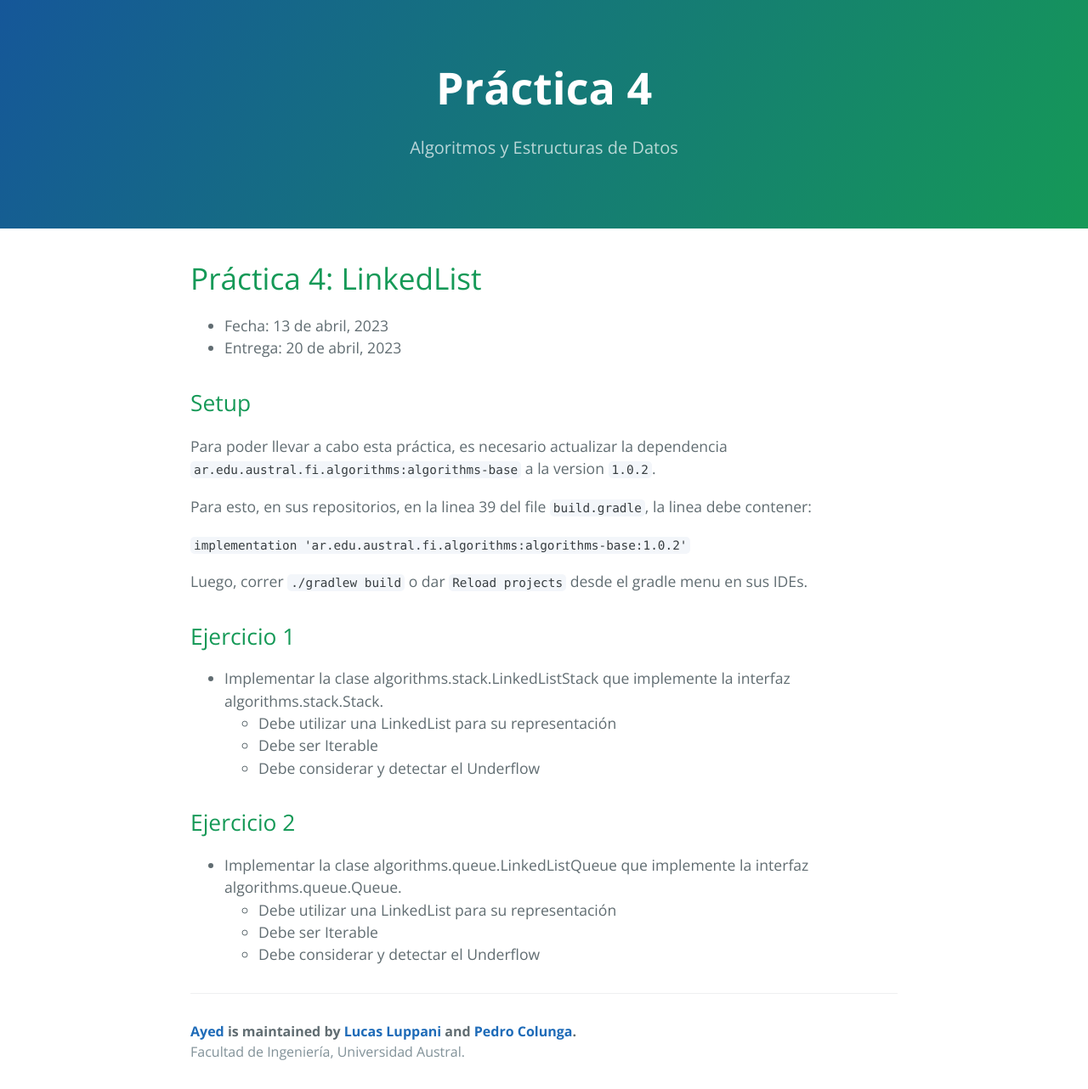
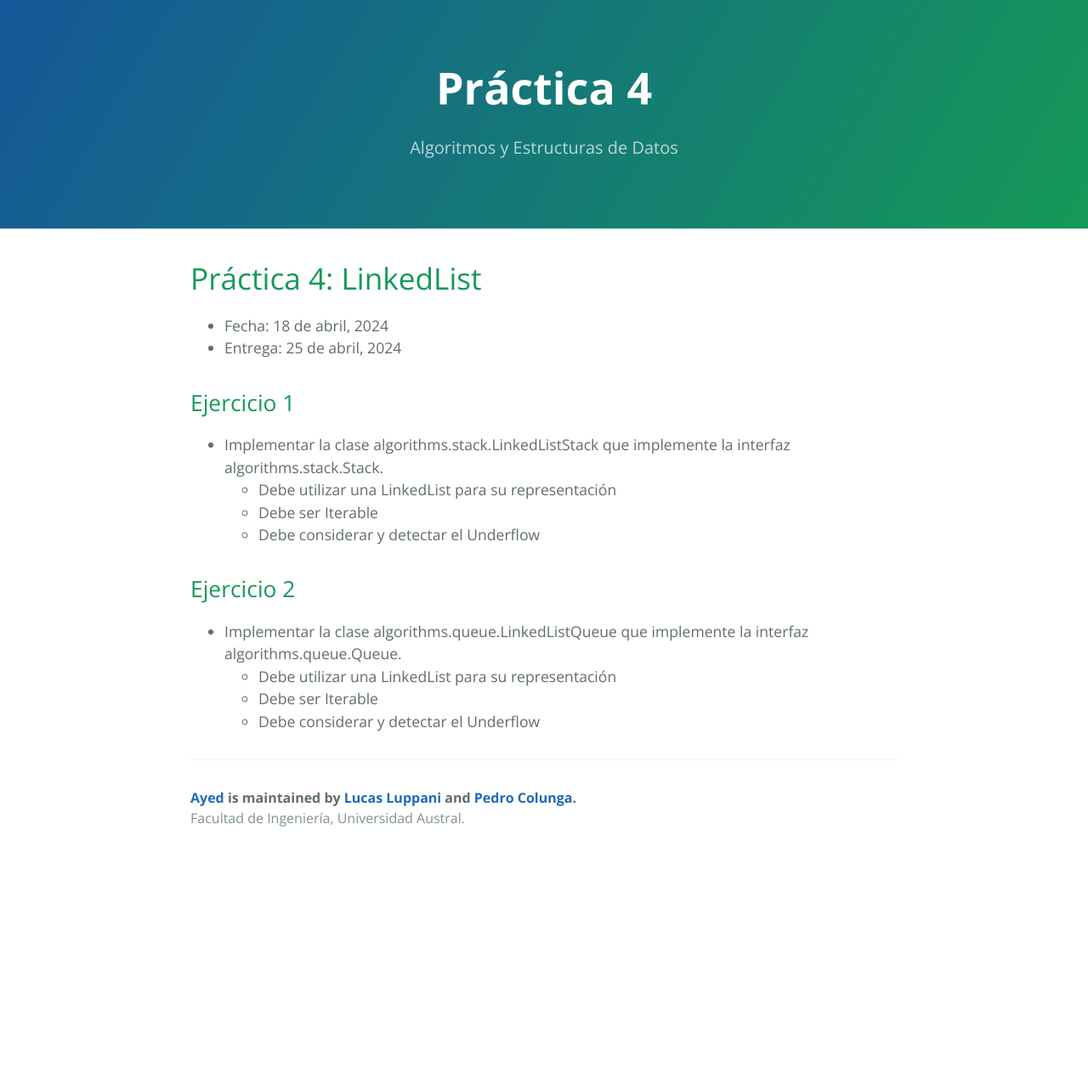
Before and after one commit to FacultadDeIngenieria/ayed, a Jekyll site: the page built from practice/tp4.md, in a window 1280 px wide. Shown: the whole page at 85% size. Built offline with Jekyll 4.4.1, drawn with Linux system fonts in a browser that asks for light colours; after the commit the page ends 1007 px from its top, so only the background shows below that.

Commit message:
Enable TP4

````diff
--- a/practice/tp4.md
+++ b/practice/tp4.md
@@ -6,17 +6,8 @@ permalink: /practice/4
 
 # Práctica 4: LinkedList
 
-* Fecha: 13 de abril, 2023
-* Entrega: 20 de abril, 2023
-
-## Setup
-Para poder llevar a cabo esta práctica, es necesario actualizar la dependencia `ar.edu.austral.fi.algorithms:algorithms-base` a la version `1.0.2`.
-
-Para esto, en sus repositorios, en la linea 39 del file `build.gradle`, la linea debe contener:
-
-```    implementation 'ar.edu.austral.fi.algorithms:algorithms-base:1.0.2'```
-
-Luego, correr `./gradlew build` o dar `Reload projects` desde el gradle menu en sus IDEs.
+* Fecha: 18 de abril, 2024
+* Entrega: 25 de abril, 2024
 
 
 ## Ejercicio 1
````
Also changed, not shown: README.md.
